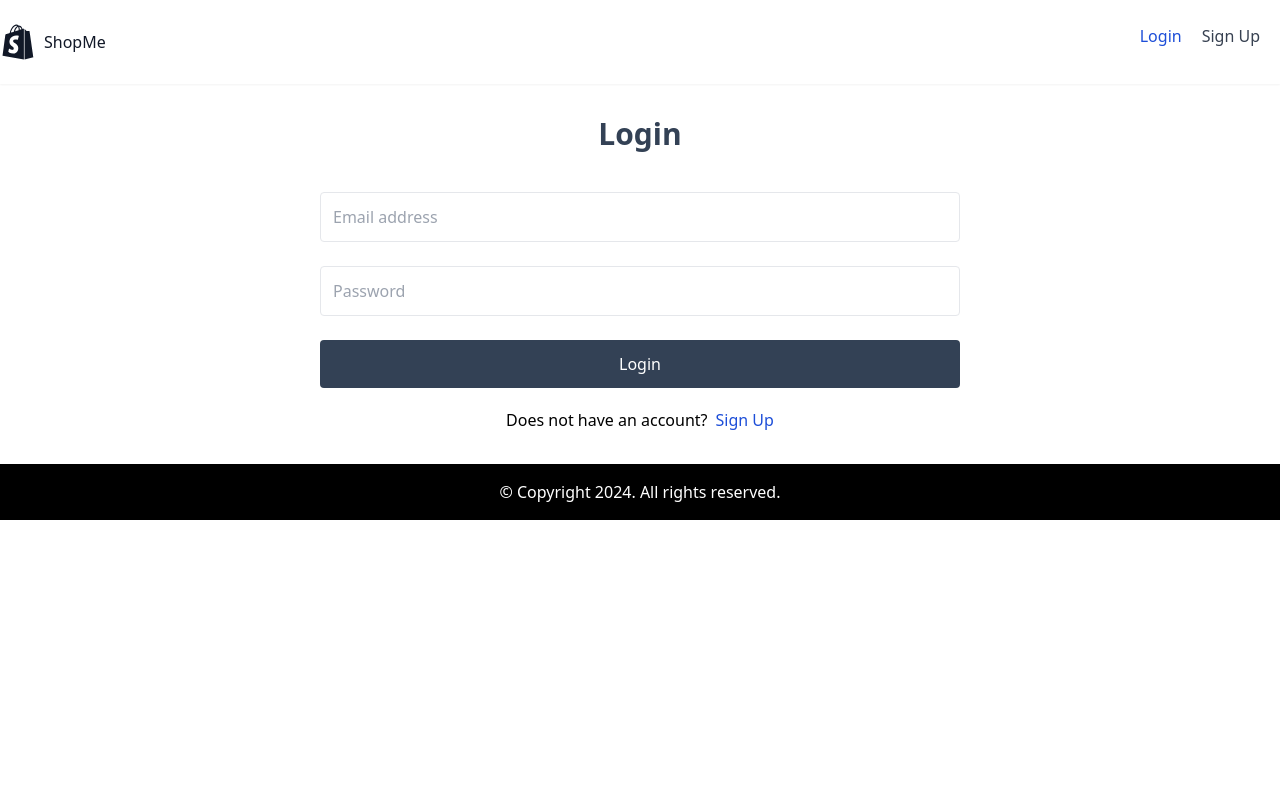
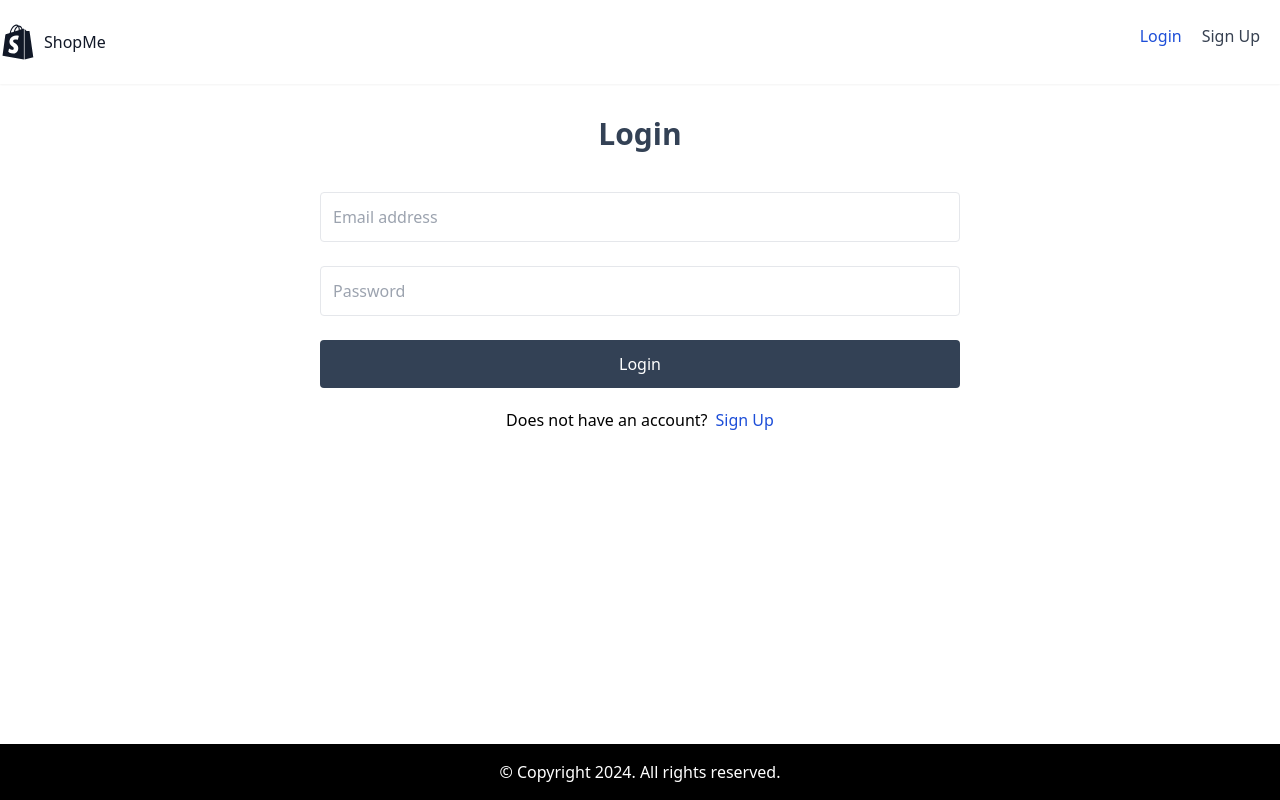
Before and after one commit to samarajyastha/nextjs-20240702, a Next.js app: page /login in a window 1280 px wide. Built offline with nearby package versions, Linux system fonts and the light colour scheme; no server answers.

Commit message:
chore: fixed footer

```diff
--- a/src/components/Footer.tsx
+++ b/src/components/Footer.tsx
@@ -2,7 +2,7 @@ import React from "react";
 
 const Footer = () => {
   return (
-    <footer className="bg-black py-4">
+    <footer className="bg-black py-4 fixed bottom-0 w-full z-20">
       <div className="container mx-auto">
         <div className="text-center text-white">
           © Copyright 2024. All rights reserved.
```
Also changed, not shown: 1 other file (tests, documents, lock files or other folders).
